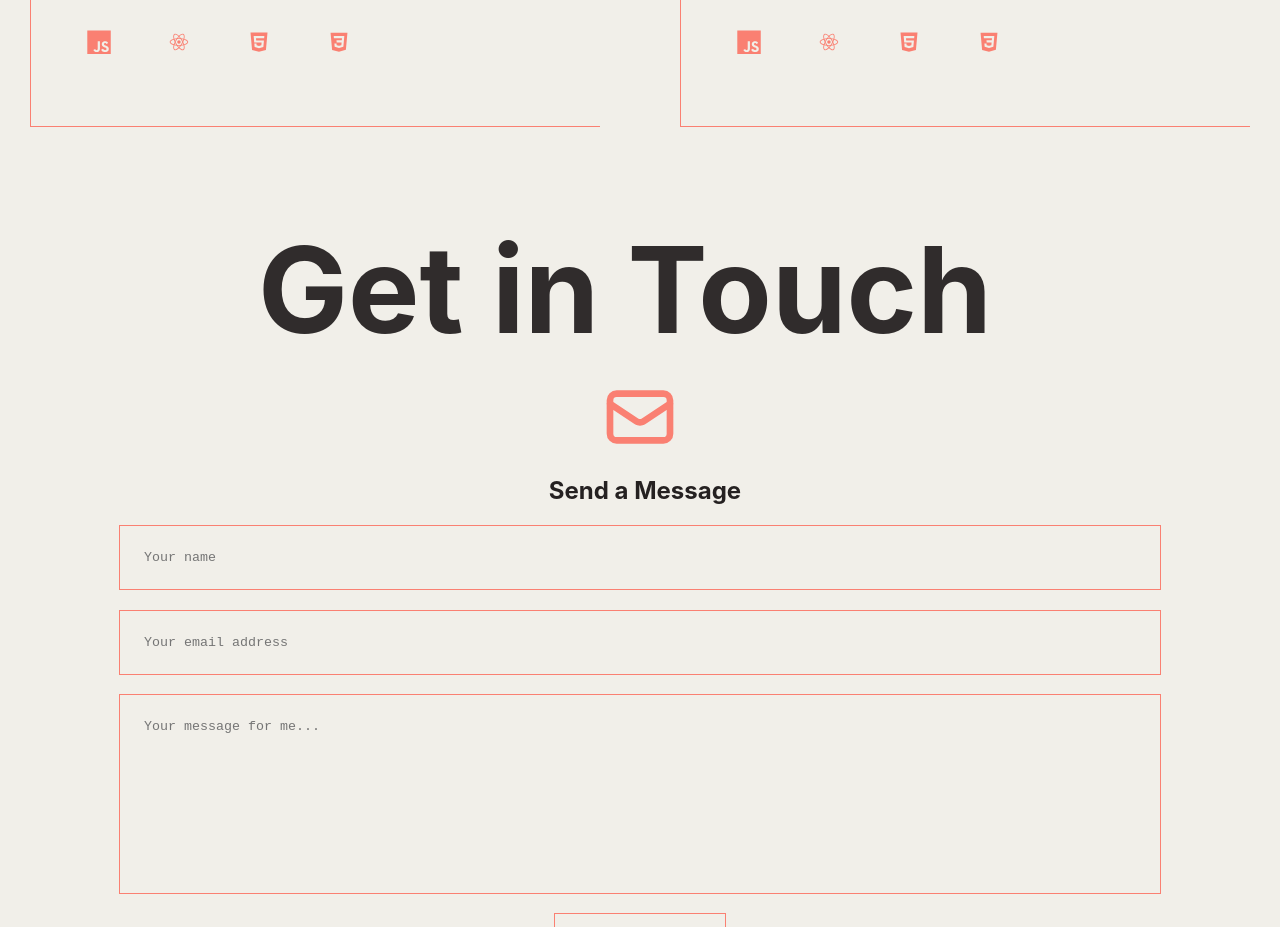
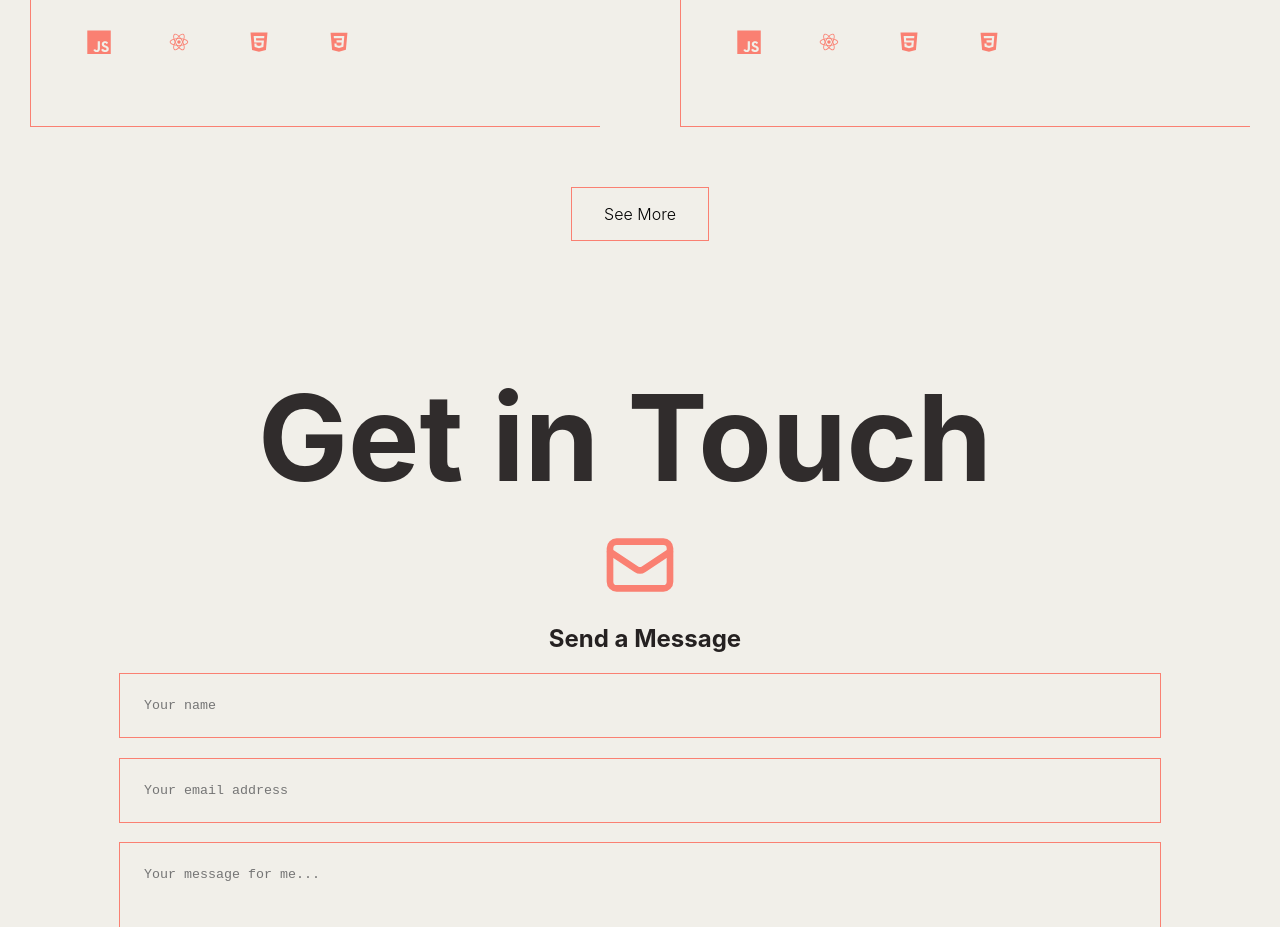
Before and after one commit to leahbanks/portfolio, a React (Create React App) app: page / in a window 1280 px wide. Shown: the part 3640-4567 px from the top of the page. Built offline with nearby package versions, Linux system fonts and the light colour scheme.

Commit message:
added 'see more' button to github repos

```diff
--- a/src/components/Projects/Projects.css
+++ b/src/components/Projects/Projects.css
@@ -9,6 +9,33 @@
   padding-bottom: 40px;
   text-align: left;
 }
+
+.see-more {
+  padding: 30px;
+  padding-top: 60px
+}
+
+
+.see-more-btn {
+  display: inline-block;
+  border: 1px solid salmon;
+  padding: 1rem 2rem;
+  margin: 0;
+  text-decoration: none;
+  background: #f1efe9;
+  color: black;
+  font-size: 1rem;
+  cursor: pointer;
+  text-align: center;
+  font-weight: 300;
+}
+
+.see-more-btn:hover {
+  color: #f1efe9;
+  background: salmon;;
+}
+
+
 
 @media screen and (max-width: 1024px){
 
--- a/src/components/Projects/Projects.jsx
+++ b/src/components/Projects/Projects.jsx
@@ -12,6 +12,9 @@ export default function Projects() {
           <ProjectCard key={project.title} project={project} />
         ))}
       </div>
+      <div className="see-more">
+      <a className="see-more-btn" href={"https://github.com/leahbanks?tab=repositories"} target="_blank" rel="noreferrer">See More</a>
+      </div>
     </section>
   );
 }
```
